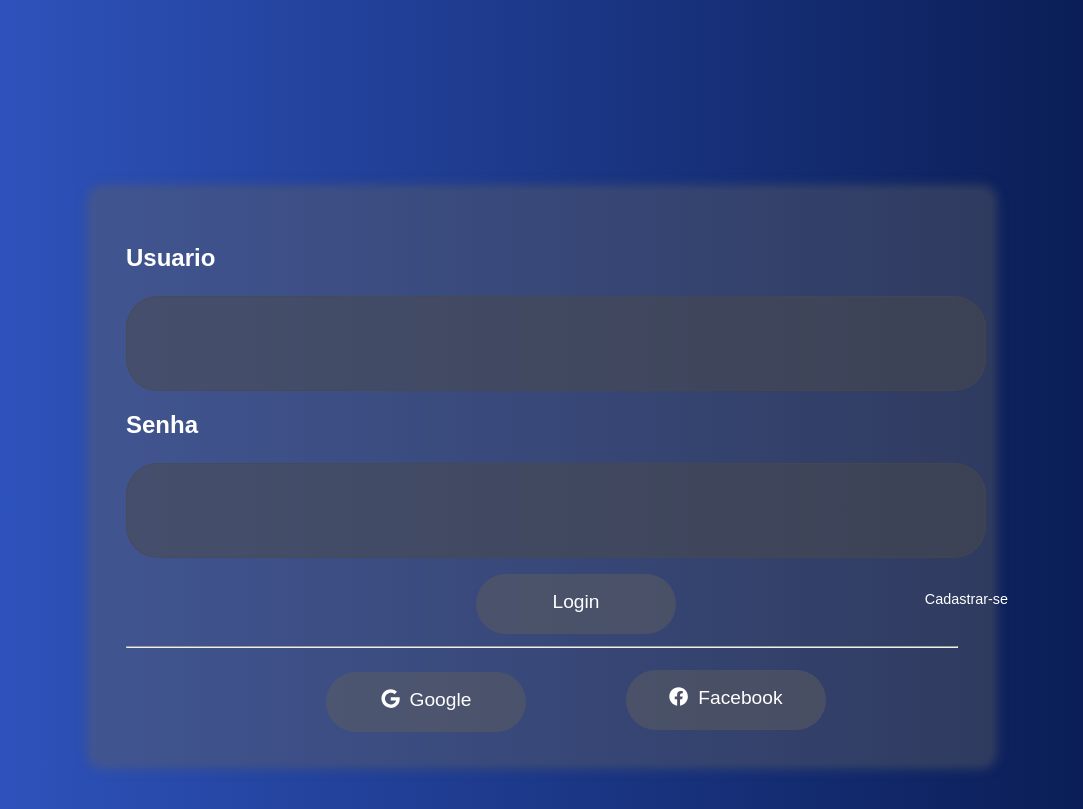
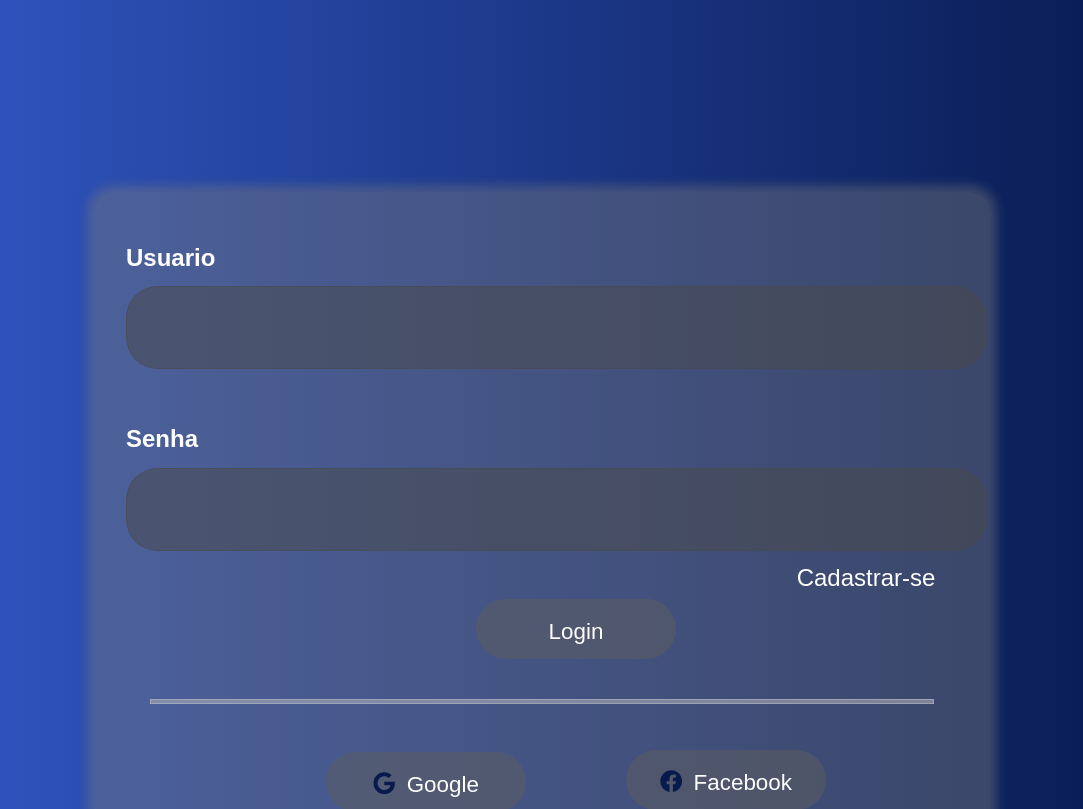
Before and after one commit to VictorGabriel-00/Hunter-Filmes, a React (Vite) app in the folder HUNTER-FILMES/: page / in a window 1280 px wide. Shown: the top 809 px of the page, without its empty margins (98-1181 px from the left). Built offline with nearby package versions, Linux system fonts and the light colour scheme.

Commit message:
ajuste no estilo e layout da tela de login

```diff
--- a/HUNTER-FILMES/src/pages/Login/Login.css
+++ b/HUNTER-FILMES/src/pages/Login/Login.css
@@ -9,26 +9,29 @@ body {
 
 .login-container {
   align-items: center;
-  max-width: 993px;
+  max-width: 900px;
   max-height: 682px;
   margin: 0 auto;
   padding: 2em;
-  border-radius: 8px;
-  background-color: rgba(97, 96, 96, 0.4); /* Fundo semi-transparente */
-  box-shadow: 0 0 12px 6px rgba(98, 97, 97, 0.5);
+  border-radius: 20px;
+  background-color: rgba(121, 121, 121, 0.42); /* Fundo semi-transparente */
+  box-shadow: 0 0 12px 6px rgba(121, 121, 121, 0.47);
 }
 
 .login-container h2 {
   text-align: justify;
-  margin-bottom: 1em;
+  margin-bottom: 0.9rem;
   color: #ffffff;
+}
+
+.login-container h2.senha {
+  margin-top: 3.5rem;
 }
 
 .login-container input {
   width: 842px;
-  height: 77px;
+  height: 65px;
   padding: 0.6em;
-  margin-bottom: 1em;
   border: 1px rgba(74, 74, 74, 0.5) solid;
   border-radius: 2rem;
   background-color: rgba(74, 74, 74, 0.5);
@@ -40,13 +43,19 @@ body {
   border: none;
   cursor: pointer;
   color: #ffffff;
-  font-size: 0.9rem;
+  font-size: 1.5rem;
   font-family: Arial, sans-serif;
-  text-align: end;
+  text-align: left;
+  text-decoration: none;
   display: flex;
-  justify-content: end;
-  margin-left: 695px;
-  margin-top: -80px;
+  margin-left: 640px;
+  margin-top: -140px;
+  margin-bottom: 6rem;
+  outline: none;
+  transition: color 0.25s;
+  &:hover {
+    color: rgba(14, 14, 165, 0.4);
+  }
 }
 
 .login-container button{
@@ -57,21 +66,30 @@ body {
   border-radius: 9rem;
   background-color: rgba(94, 94, 94, 0.5);
   color: #ffffff;
-  font-size: 1.2em;
+  font-size: 1.4em;
   cursor: pointer;
   display: flex;
   justify-content: center;
-  margin-top: 1.5rem;
+  margin-top: 3rem;
+  margin-bottom: 1.5rem;
 }
 
 .login-container button.login {
   margin-left: 350px;
-  margin-top: 1rem;
+  margin-top: 3rem;
   margin-bottom: 1.5rem;
   transition: background-color 0.25s;
   &:hover {
-    background-color: #3157C4;
+    background-color: rgba(14, 14, 165, 0.4);
   }
+}
+
+.login-container hr {
+  height: 3px;
+  width: 782px;
+  border: 1px solid rgba(190, 190, 195, 0.5);
+  background-color: rgba(190, 190, 195, 0.5);
+
 }
 
 .login-container button.google-login {
@@ -79,7 +97,7 @@ body {
     margin-bottom: 0;
     transition: background-color 0.25s;
     &:hover {
-     background-color: #3157C4;
+     background-color: rgba(14, 14, 165, 0.4);
     }
 
 }
@@ -88,7 +106,7 @@ body {
   margin-left: 500px;
   transition: background-color 0.25s;
   &:hover {
-    background-color: #3157C4;
+    background-color: rgba(14, 14, 165, 0.4);
   }
 }
 
@@ -101,6 +119,7 @@ body {
 
 .login-container .icon {
   margin-right: 0.5em;
+  color: #07194D;
 }
 
 .login-container .social-login button {
--- a/HUNTER-FILMES/src/pages/Login/Login.jsx
+++ b/HUNTER-FILMES/src/pages/Login/Login.jsx
@@ -42,7 +42,7 @@ const LoginScreen = () => {
             value={usuario}
             onChange={(e) => setUsuario(e.target.value)}
         />
-        <h2>Senha</h2>
+        <h2 className='senha'>Senha </h2>
         <input
             type="password"
             value={senha}
@@ -60,7 +60,7 @@ const LoginScreen = () => {
             Google
         </button>
         <button  onClick={handleFacebookLogin} className="facebook-login">
-            <FaFacebook className='icon' />
+            <FaFacebook className='icon'  />
             Facebook
         </button>
         </div>
```
